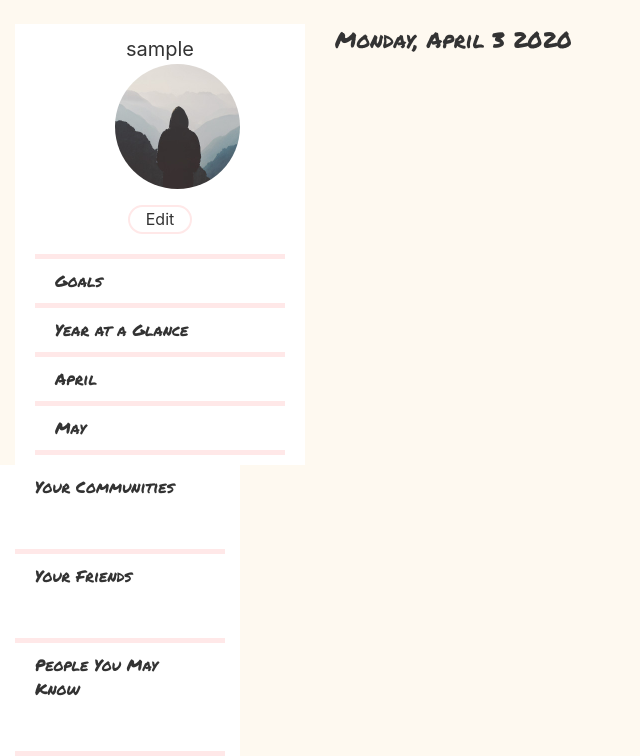
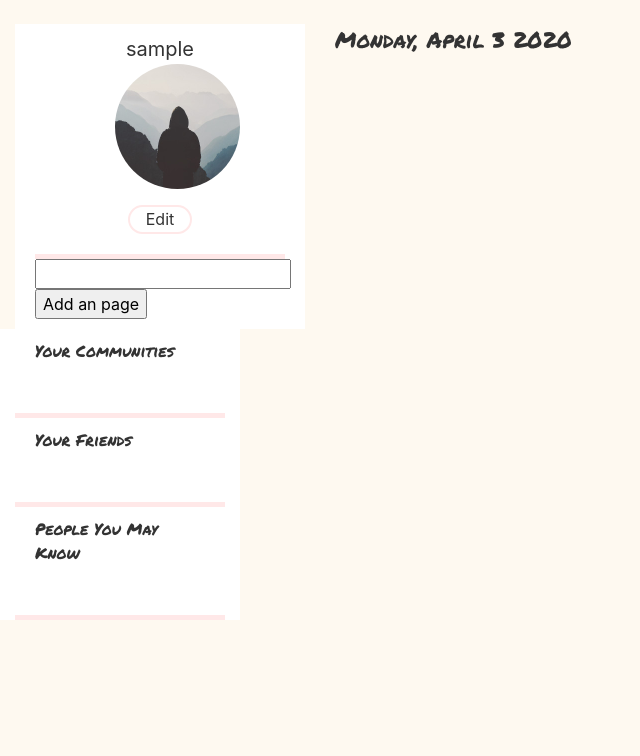
Before and after one commit to kevin-mao/soboju, a Flask app: page /journal in a window 1280 px wide. Shown: the part 56-812 px from the top of the page, without its empty margins (0-640 px from the left). After the commit the page ends 676 px from the top, so only its background shows below. Run offline with Flask 2, Linux system fonts and the light colour scheme; the visitor is signed in with stand-in values (Sample User, id 1); data comes from the database, SQL or seed files in the repository; data that the repository does not hold is empty; some libraries are stand-ins or nearby versions.

Commit message:
forgot to add profile.html

```diff
--- a/flaskblog/templates/profile.html
+++ b/flaskblog/templates/profile.html
@@ -12,15 +12,17 @@
           <!-- <p class="text-secondary">{{ current_user.email }}</p> -->
         <!-- </div> -->
       <!-- </div> -->
+
+        <!-- table of contents -->
       <div class="pink-divider"></div>
-      <div class="sidebar-journal">Goals</div>
+      {% for page in pages %}
+      <div class="sidebar-journal">{{page.title}}</div>
       <div class="pink-divider"></div>
-      <div class="sidebar-journal">Year at a Glance</div>
-      <div class="pink-divider"></div>
-      <div class="sidebar-journal">April</div>
-      <div class="pink-divider"></div>
-      <div class="sidebar-journal">May</div>
-      <div class="pink-divider"></div>
+      {% endfor %}
+      <form>
+        <input type="text" id="page">
+        <input type="submit" value="Add an page" onclick="addPage()">
+    </form>
 
     </div>
     </div>
@@ -28,12 +30,7 @@
         <!-- <h1 class="mb-3">{{ current_user.username }} journal</h1> -->
         <div class="date-style">Monday, April 3 2020</div>
         <br>
-        <!-- table of contents -->
-        <!-- <ul>
-            {% for page in pages %}
-            <li> {{ page.title }} </li>
-            {% endfor %}
-        </ul> -->
+
         <!-- pages of entries and goals -->
         {% for page in pages %}
         <div class="row">
@@ -49,6 +46,10 @@
                     {% for entry in entries.get(page.id) %}
                     <div class="entry-style"> {{ entry.text }} </div>
                     {% endfor %}
+                    <form>
+                        <input type="text" id="{{page.id}}-entry">
+                        <input type="submit" value="Add an entry" onclick="addEntry({{page.id}})">
+                    </form>
                     <!-- </ul> -->
                   <!-- </div> -->
                 </div>
@@ -70,6 +71,10 @@
                         </div>
                     </div>
                     {% endfor %}
+                    <form>
+                        <input type="text" id="{{page.id}}-goal">
+                        <input type="submit" value="Add a goal" onclick="addGoal({{page.id}})">
+                    </form>
                     </div>
 
                 <!-- </article> -->
```
